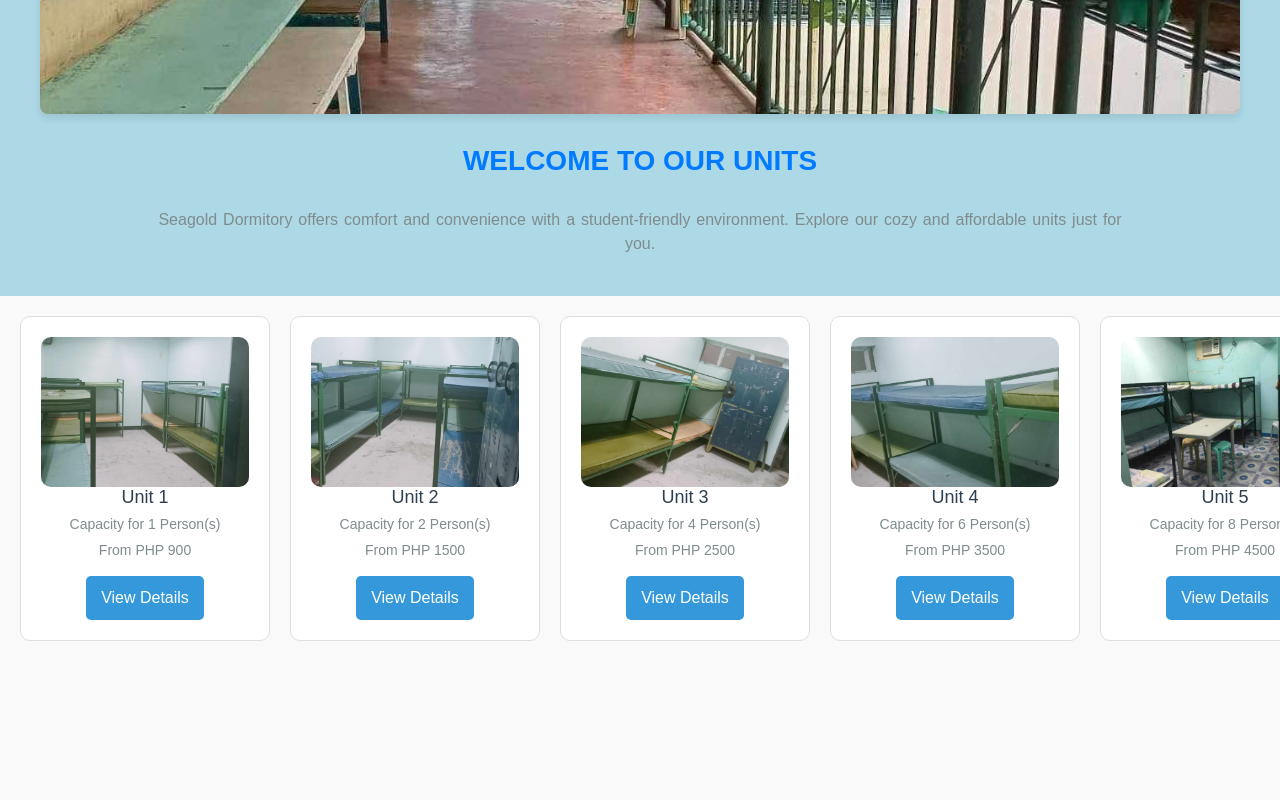
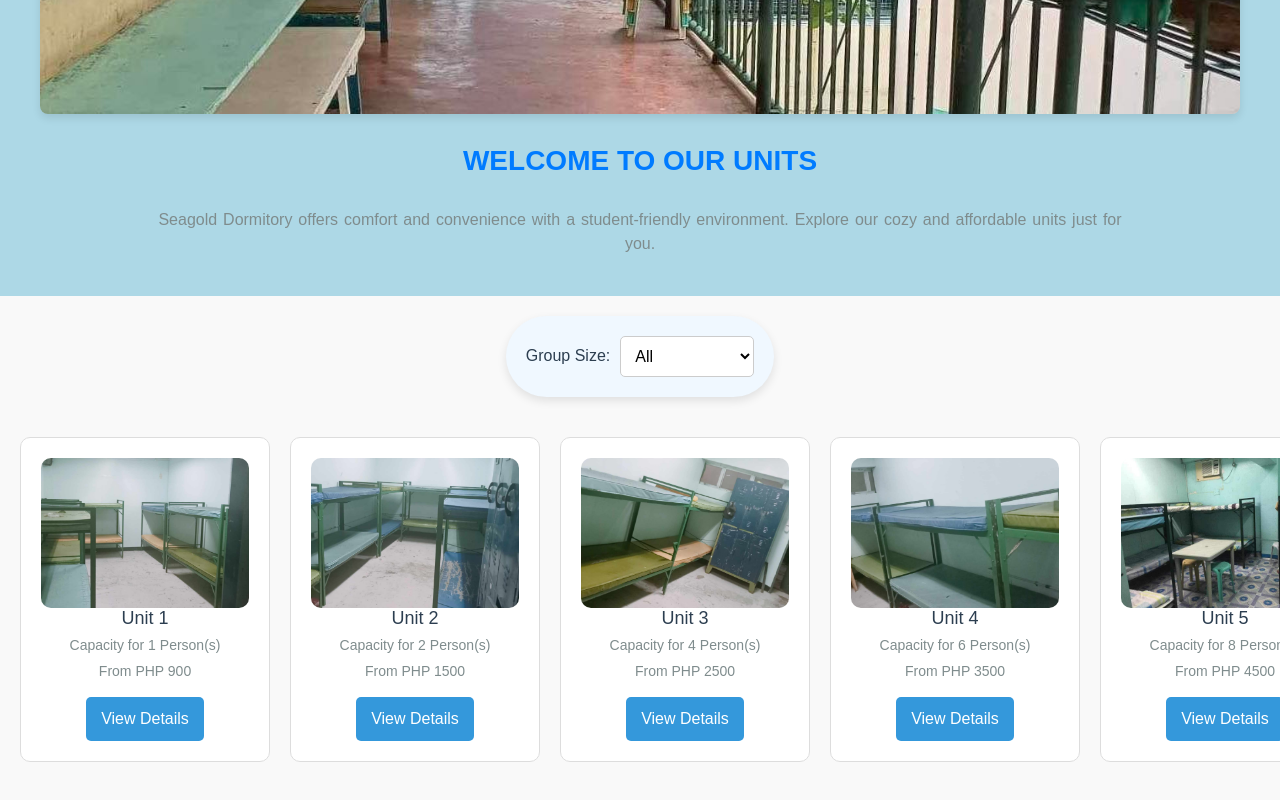
Before and after one commit to Albean12/dorm-vision, a React (Create React App) app: page /units in a window 1280 px wide. Shown: the part 689-1489 px from the top of the page. Before the commit the page ends 1390 px from the top, so only its background shows below. Built offline with nearby package versions, Linux system fonts and the light colour scheme.

Commit message:
update the js and css
updated the line in the main and backup file

```diff
--- a/src/Units.css
+++ b/src/Units.css
@@ -50,30 +50,30 @@
 .filter-section {
   display: flex;
   justify-content: center;
-  gap: 20px;
+  align-items: center;
+  gap: 10px;
   padding: 20px;
-  background-color: #fff;
-  border-radius: 8px;
-  box-shadow: 0 2px 8px rgba(0, 0, 0, 0.1);
-  margin: 20px 0;
+  margin: 20px auto;
+  background-color: #f0f8ff; /* Light blue shade */
+  border-radius: 50px; /* Makes the background oval */
+  width: fit-content; /* Shrinks to content size */
+  box-shadow: 0 4px 10px rgba(0, 0, 0, 0.1); /* Adds a subtle shadow */
 }
 
 .filter-section label {
-  font-size: 1rem;
-  color: #333;
-  align-self: center;
+  font-size: 16px;
+  color: #2c3e50;
 }
 
-.filter-section select,
-.filter-section input {
+.filter-section select {
   padding: 10px;
-  font-size: 1rem;
+  font-size: 16px;
   border: 1px solid #ccc;
   border-radius: 5px;
   outline: none;
+  background-color: #ffffff;
   transition: border-color 0.3s ease;
 }
-
 /* Units Section */
 .units-container {
   display: flex;
--- a/src/Units.js
+++ b/src/Units.js
@@ -1,4 +1,3 @@
-
 import React, { useState } from "react";
 import "./Units.css";
 
@@ -38,12 +37,7 @@
           </div>
           <div className="gallery-thumbnails">
             {unit.galleryImages.map((image, i) => (
-              <img
-                key={i}
-                src={image}
-                alt={`Thumbnail ${i + 1}`}
-
-              />
+              <img key={i} src={image} alt={`Thumbnail ${i + 1}`} />
             ))}
           </div>
         </div>
@@ -91,7 +85,7 @@
             <h3>PAYMENT TERMS:</h3>
             <h4>SOLO ROOM (CAPACITY FOR {unit.capacity} PERSON)</h4>
             <ul>
-              <li>Monthly: ₱{unit.price * 12 / 1000},000.00</li>
+              <li>Monthly: ₱{(unit.price * 12) / 1000},000.00</li>
               <li>Half Month: ₱{Math.ceil(unit.price * 0.75)}.00</li>
               <li>One Week: ₱{Math.ceil(unit.price * 0.5)}.00</li>
               <li>Daily: ₱{Math.ceil(unit.price / 30)}.00</li>
@@ -127,8 +121,6 @@
 
   const [filters, setFilters] = useState({
     group: "",
-    checkIn: "",
-    checkOut: "",
   });
 
   const [openModals, setOpenModals] = useState(Array(units.length).fill(false));
@@ -150,9 +142,7 @@
   };
 
   const filteredUnits = units.filter(
-    (unit) =>
-      (!filters.group || unit.capacity === Number(filters.group)) &&
-      (!filters.checkIn || !filters.checkOut || true)
+    (unit) => !filters.group || unit.capacity === Number(filters.group)
   );
 
   return (
@@ -164,6 +154,24 @@
           Seagold Dormitory offers comfort and convenience with a student-friendly environment. Explore our cozy and affordable units just for you.
         </p>
       </header>
+
+      {/* Filter Section */}
+      <div className="filter-section">
+        <label htmlFor="group">Group Size:</label>
+        <select
+          id="group"
+          value={filters.group}
+          onChange={(e) => handleFilterChange("group", e.target.value)}
+        >
+          <option value="">All</option>
+          {[1, 2, 4, 6, 8, 10, 12, 14].map((size) => (
+            <option key={size} value={size}>
+              {size} Person(s)
+            </option>
+          ))}
+        </select>
+      </div>
+
       <div className="units-container">
         {filteredUnits.map((unit, index) => (
           <div key={unit.id}>
--- a/src/justincase.css
+++ b/src/justincase.css
@@ -46,65 +46,34 @@
 }
 
 /* Filter Section */
-.filter-bar-oval {
+
+.filter-section {
   display: flex;
-  justify-content: space-between;
+  justify-content: center;
   align-items: center;
-  background-color: #add8e6; /* Light blue background */
-  padding: 15px 25px;
-  border-radius: 30px;
+  gap: 10px;
+  padding: 20px;
   margin: 20px auto;
-  max-width: 800px;
-  box-shadow: 0 4px 8px rgba(0, 0, 0, 0.1);
-  gap: 15px;
+  background-color: #f0f8ff; /* Light blue shade */
+  border-radius: 50px; /* Makes the background oval */
+  width: fit-content; /* Shrinks to content size */
+  box-shadow: 0 4px 10px rgba(0, 0, 0, 0.1); /* Adds a subtle shadow */
 }
 
-.filter-title {
-  font-size: 14px;
-  font-weight: bold;
-  color: #333;
-  text-transform: uppercase;
-  margin-right: 15px;
+.filter-section label {
+  font-size: 16px;
+  color: #2c3e50;
 }
 
-.filter-date,
-.filter-select {
-  display: flex;
-  align-items: center;
-  background-color: white;
+.filter-section select {
+  padding: 10px;
+  font-size: 16px;
   border: 1px solid #ccc;
   border-radius: 5px;
-  padding: 8px 12px;
-  font-size: 14px;
-  gap: 8px;
+  outline: none;
+  background-color: #ffffff;
+  transition: border-color 0.3s ease;
 }
-
-.filter-date input {
-  border: none;
-  outline: none;
-  font-size: 14px;
-  width: 150px;
-}
-
-.filter-select select {
-  border: none;
-  outline: none;
-  font-size: 14px;
-  cursor: pointer;
-}
-
-.filter-icon {
-  font-size: 16px;
-  color: #333;
-}
-
-.filter-separator {
-  width: 1px;
-  height: 40px;
-  background-color: #ccc;
-  margin: 0 10px;
-}
-
 /* Units Section */
 .units-container {
   display: flex;
```
Also changed, not shown: src/justincase.js (+21 -12 lines).
